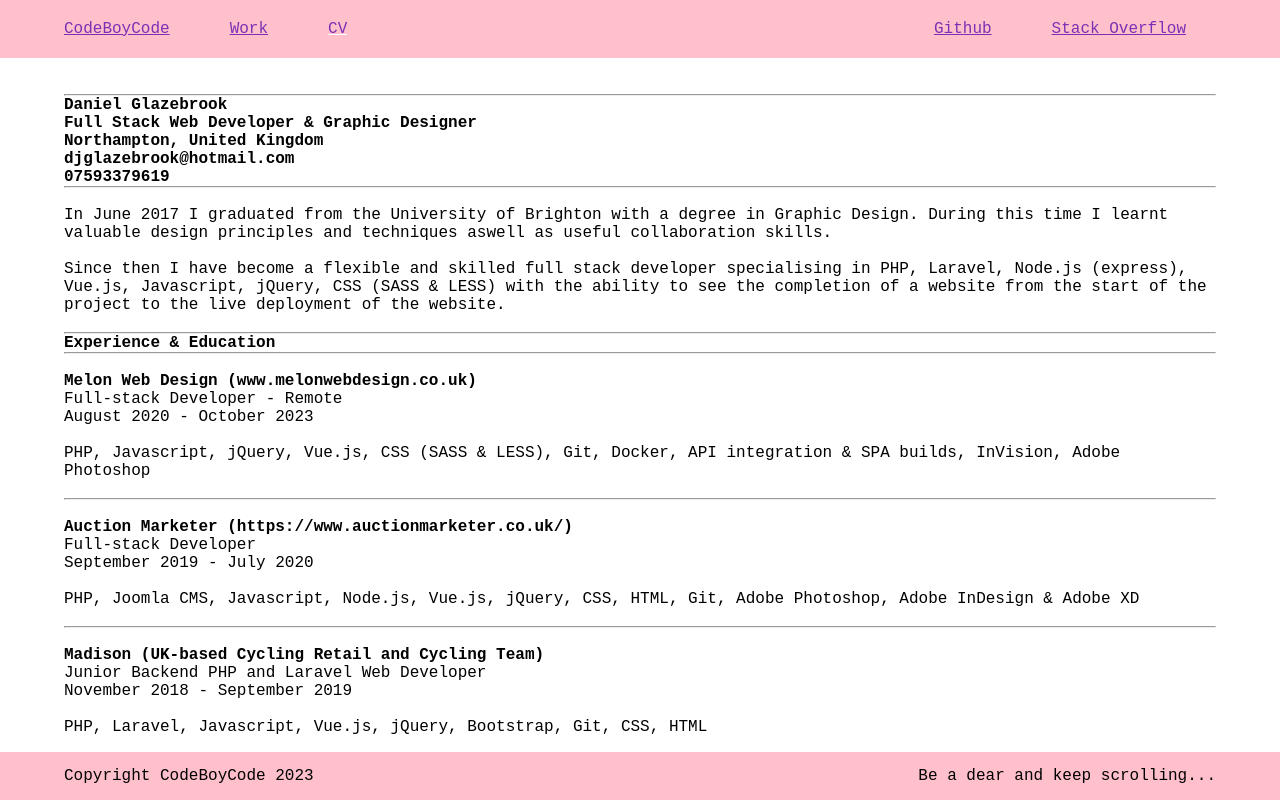
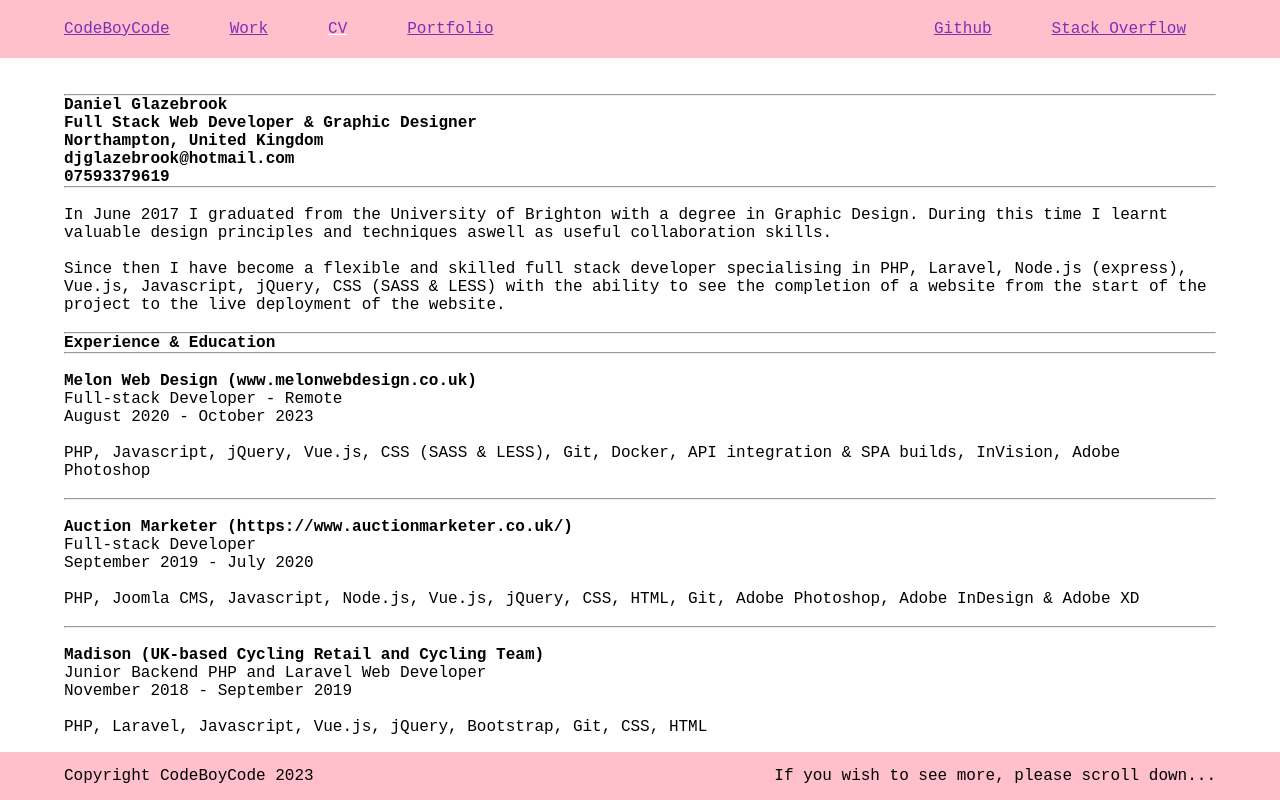
Before and after one commit to danielglazebrook/codeboycode, a plain HTML site: page cv.html in a window 1280 px wide. Drawn offline with Linux system fonts and the light colour scheme.

Commit message:
Add files via upload

```diff
--- a/assets/css/home.css
+++ b/assets/css/home.css
@@ -7,6 +7,6 @@ main.home {
 }
 
 main.home img {
-	max-width: 670px;
+	max-width: 530px;
 	width: 100%;
 }
--- a/assets/css/styles.min.css
+++ b/assets/css/styles.min.css
@@ -1 +1 @@
-:root{--primary-font:andale mono,monospace}*{padding:0;margin:0}body{background-color:#fff;display:flex;flex-direction:column;font-family:var(--primary-font);height:100vh}main{overflow:auto}.container-large{max-width:1440px;margin:0 auto;width:100%}.container{margin:0 auto;width:90%}main.home{align-items:center;display:flex;height:100%;justify-content:center;overflow:hidden}main.home img{max-width:670px;width:100%}main.work{display:flex;height:100%;justify-content:center;padding:50px 0}ul.list-websites{list-style-type:none}li.item-website{margin-bottom:60px;width:100%}figure.website-images{display:flex;flex-wrap:wrap;justify-content:space-between}figure.website-images img{filter:drop-shadow(0 0 4px #55555538);width:calc((100% / 3) - 20px / 3)}figcaption{margin-top:15px}#nav{background-color:pink}.nav-wrapper{display:flex;justify-content:space-between}ul.list-nav,ul.list-nav-secondary{display:flex;list-style-type:none}li.item-nav{margin:20px 30px}li.item-nav:first-of-type{margin-left:0}a,a:visited{color:#7b31b5}a:hover{color:#1b0d26;text-decoration-color:#fff}u{text-decoration-color:#fff}footer{background-color:pink;display:flex;margin-top:auto;padding:15px 0}.footer-wrapper{display:flex;justify-content:space-between}
+:root{--primary-font:andale mono,monospace}*{padding:0;margin:0}body{background-color:#fff;display:flex;flex-direction:column;font-family:var(--primary-font);height:100vh}main{overflow:auto}.container-large{max-width:1440px;margin:0 auto;width:100%}.container{margin:0 auto;width:90%}main.home{align-items:center;display:flex;height:100%;justify-content:center;overflow:hidden}main.home img{max-width:530px;width:100%}main.work{display:flex;height:100%;justify-content:center;padding:50px 0}ul.list-websites{list-style-type:none}li.item-website{margin-bottom:60px;width:100%}figure.website-images{display:flex;flex-wrap:wrap;justify-content:space-between}figure.website-images img{filter:drop-shadow(0 0 4px #55555538);width:calc((100% / 3) - 20px / 3)}figcaption{margin-top:15px}#nav{background-color:pink}.nav-wrapper{display:flex;justify-content:space-between}ul.list-nav,ul.list-nav-secondary{display:flex;list-style-type:none}li.item-nav{margin:20px 30px}li.item-nav:first-of-type{margin-left:0}a,a:visited{color:#7b31b5}a:hover{color:#1b0d26;text-decoration-color:#fff}u{text-decoration-color:#fff}footer{background-color:pink;display:flex;margin-top:auto;padding:15px 0}.footer-wrapper{display:flex;justify-content:space-between}
--- a/cv.html
+++ b/cv.html
@@ -15,6 +15,7 @@
 				<li class="item-nav"><a href="index.html">CodeBoyCode</a></li>
 				<li class="item-nav"><a href="work.html">Work</a></li>
 				<li class="item-nav"><a href="cv.html"><u>CV</u></a></li>
+				<li class="item-nav"><a href="portfolio.pdf" target="_blank">Portfolio</a></li>
 			</ul>
 
 			<ul class="list-nav-secondary">
@@ -128,7 +129,7 @@
 	<footer>
 		<div class="footer-wrapper container container-large">
 			<span>Copyright CodeBoyCode 2023</span>
-			<span>Be a dear and keep scrolling...</span>
+			<span>If you wish to see more, please scroll down...</span>
 		</div>
 	</footer>
 </body>
```
Also changed, not shown: index.html (+1 -0 lines), work.html (+2 -1 lines).
